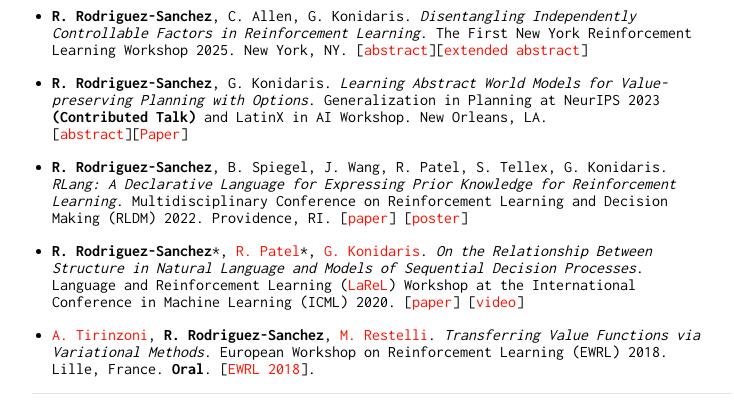
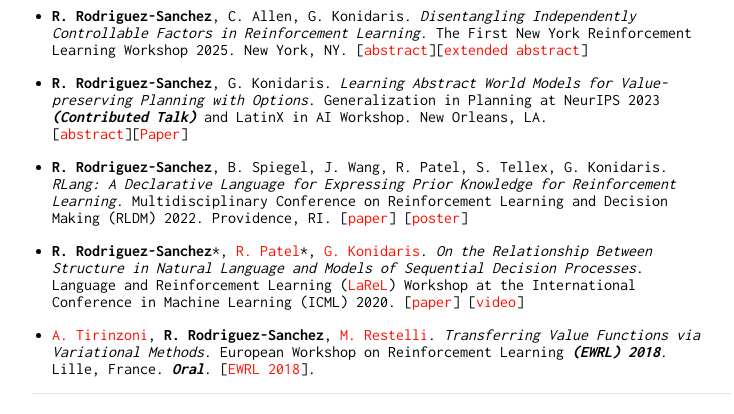
Before and after one commit to rafarodsa/rafarodsa.github.io, a Jekyll site: the page built from index.md, in a window 1280 px wide. Shown: the part 1436-1850 px from the top of the page, without its empty margins (258-992 px from the left). Built offline with Jekyll 4.4.1, drawn with Linux system fonts in a browser that asks for light colours.

Commit message:
changing emphsis

```diff
--- a/index.md
+++ b/index.md
@@ -181,7 +181,7 @@ Abstract Graph-based Models of the World*. 2nd Reinforcement Learning Conference
 </div>
 
 <a id="ws-genplan"></a>
-- **R. Rodriguez-Sanchez**, G. Konidaris. *Learning Abstract World Models for Value-preserving Planning with Options*. Generalization in Planning at NeurIPS 2023 **(Contributed Talk)** and LatinX in AI Workshop. New Orleans, LA.
+- **R. Rodriguez-Sanchez**, G. Konidaris. *Learning Abstract World Models for Value-preserving Planning with Options*. Generalization in Planning at NeurIPS 2023 ***(Contributed Talk)*** and LatinX in AI Workshop. New Orleans, LA.
 [<a href="#" onclick="toggleExpand('abstract5')">abstract</a>][[Paper](/genplan2023.pdf)]
 
 <div class="expandable-content" id="abstract5" style="display: none;">
@@ -204,4 +204,4 @@ function toggleExpand(elementId) {
 - **R. Rodriguez-Sanchez**\*, [R. Patel](http://cs.brown.edu/people/rpatel59/)\*, [G. Konidaris](http://cs.brown.edu/people/gdk/). *On the Relationship Between Structure in Natural Language and Models of Sequential Decision Processes*. Language and Reinforcement Learning ([LaReL](https://larel-ws.github.io/accepted-papers/)) Workshop at the International Conference in Machine Learning (ICML) 2020.
 [[paper](/on_the_relationship_between_structure_in_natural_language_and_models_of_sequential_decision_processes.pdf)] [[video](https://www.youtube.com/watch?v=a3JJo_cvzpE&feature=emb_logo)]
 
-- [A. Tirinzoni](https://andreatirinzoni.github.io), **R. Rodriguez-Sanchez**, [M. Restelli](https://restelli.faculty.polimi.it/MyWebSite/index.shtml). *Transferring Value Functions via Variational Methods*. European Workshop on Reinforcement Learning (EWRL) 2018. Lille, France. **Oral**. [[EWRL 2018](https://ewrl.wordpress.com/past-ewrl/ewrl14-2018/)].
+- [A. Tirinzoni](https://andreatirinzoni.github.io), **R. Rodriguez-Sanchez**, [M. Restelli](https://restelli.faculty.polimi.it/MyWebSite/index.shtml). *Transferring Value Functions via Variational Methods*. European Workshop on Reinforcement Learning ***(EWRL) 2018***. Lille, France. ***Oral***. [[EWRL 2018](https://ewrl.wordpress.com/past-ewrl/ewrl14-2018/)].
```
